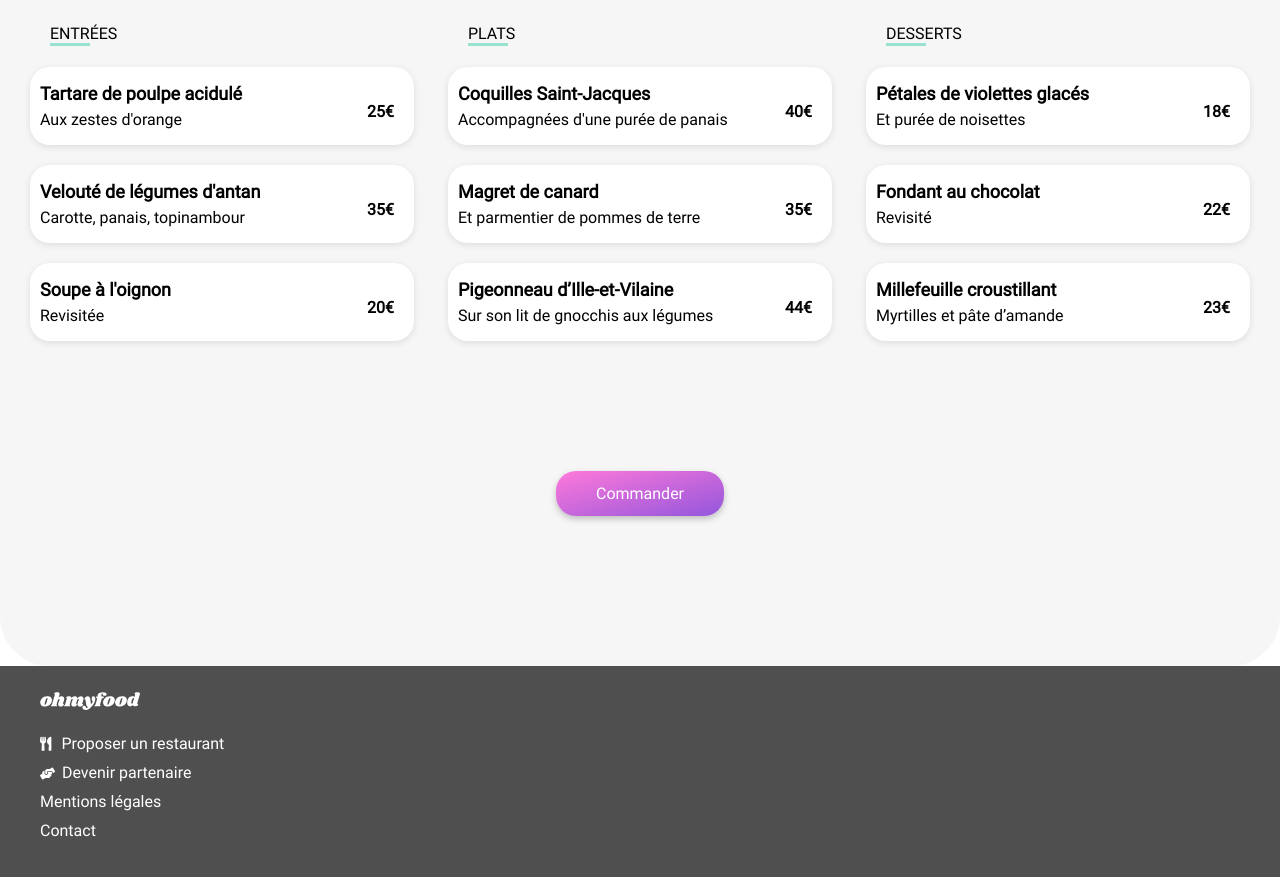
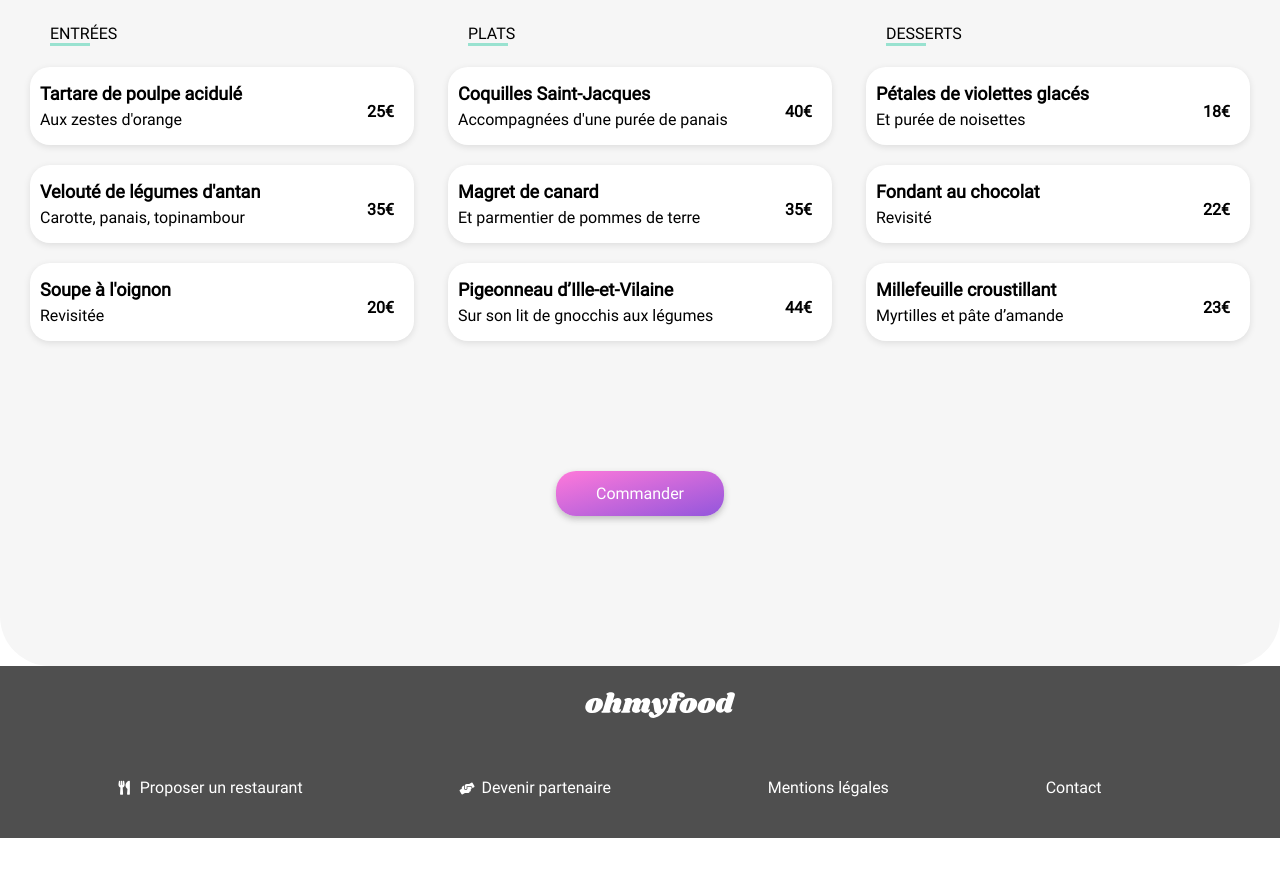
Before and after one commit to ZyrthazZ/JeanSebastienCHEVALIER_3_30042021, a website: page pages_restaurants/menu_a_la_francaise.html in a window 1280 px wide. Shown: the part 408-1285 px from the top of the page. After the commit the page ends 1246 px from the top, so only its background shows below. Drawn offline with Linux system fonts and the light colour scheme; a web font is replaced by a local one.

Commit message:
Footer : mise en responsive pour tablet et desktop
Footer mis en row pour version tablet et desktop.

Bug d'affichage des logos ohmyfood des header et footer résolu

```diff
--- a/pages_restaurants/menu_a_la_francaise.html
+++ b/pages_restaurants/menu_a_la_francaise.html
@@ -10,7 +10,7 @@
     <body>
         <div id="bloc_page">
             <header class="header"> <!-- Début du header. Contient le logo OhMyFood et un lien vers index.html (statique) -->
-                <img class="header__logo" src="/Maquettes/Maquettes Ohmyfood/images/logo/ohmyfood@2x.svg" alt="logo ohmyfood"/>
+                <img class="header__logo" src="../Maquettes/Maquettes Ohmyfood/images/logo/ohmyfood@2x.svg" alt="logo ohmyfood"/>
                 <span class="header__link"> <a href="../index.html"> <i class="fas fa-arrow-left"></i> </a> </span>
             </header> <!-- Fin du header -->
 
@@ -144,15 +144,15 @@
                     </button>
             </section>
 
-
-
             <footer class="footer"> <!-- Début du footer. Contient le logo OhMyFood, des liens (inactifs) ainsi que le lien contact menant vers une adresse mail -->
                 <ul>
                     <li> <img class="footer__logo" src="../Maquettes/Maquettes Ohmyfood/images/logo/ohmyfood@2x--white.svg" alt="logo ohmyfood"/> </li>
-                    <li> <a href="#"> <i class="fas fa-utensils svg-footer-1"></i>Proposer un restaurant</a> </li>
-                    <li> <a href="#"> <i class="fas fa-hands-helping svg-footer-2"></i>Devenir partenaire</a> </li>
-                    <li> <a href="#"> Mentions légales </a> </li>
-                    <li> <a href="mailto:contact.ohmyfood@gmail.com"> Contact </a> </li>
+                        <div class="footer__content">
+                            <li> <a href="#"> <i class="fas fa-utensils svg-footer-1"></i>Proposer un restaurant</a> </li>
+                            <li> <a href="#"> <i class="fas fa-hands-helping svg-footer-2"></i>Devenir partenaire</a> </li>
+                            <li> <a href="#"> Mentions légales </a> </li>
+                            <li> <a href="mailto:contact.ohmyfood@gmail.com"> Contact </a> </li>
+                        </div>
                 </ul>
             </footer> <!-- Fin du footer -->
 
--- a/sass/layout/_footer.scss
+++ b/sass/layout/_footer.scss
@@ -11,6 +11,18 @@
     &__logo {
         width: 100px;
         padding-bottom: 10px;
+        @include tablet {
+            display: block;
+            margin: auto;
+            width: 150px;
+            padding-bottom: 50px;
+        }
+        @include desktop {
+            display: block;
+            margin: auto;
+            width: 150px;
+            padding-bottom: 50px;
+        }
     }
     .svg-footer-1 {
         font-size: 14px;
@@ -20,4 +32,18 @@
         font-size: 12px;
         padding-right: 7px;
     }
+    &__content {
+        @include tablet {
+            display: flex;
+            flex-direction: row;
+            justify-content: space-around;
+            padding-right: 100px;
+        }
+        @include desktop {
+            display: flex;
+            flex-direction: row;
+            justify-content: space-around;
+            padding-right: 100px;
+        }
+    }
 }
```
Also changed, not shown: index.html (+9 -6 lines), pages_restaurants/menu_la_note_enchantee.html (+7 -5 lines), pages_restaurants/menu_la_palette_du_gout.html (+7 -5 lines), pages_restaurants/menu_le_delice_des_sens.html (+7 -5 lines), public/css/style.css, sass/main.scss (line endings or trailing spaces), 1 other file.
